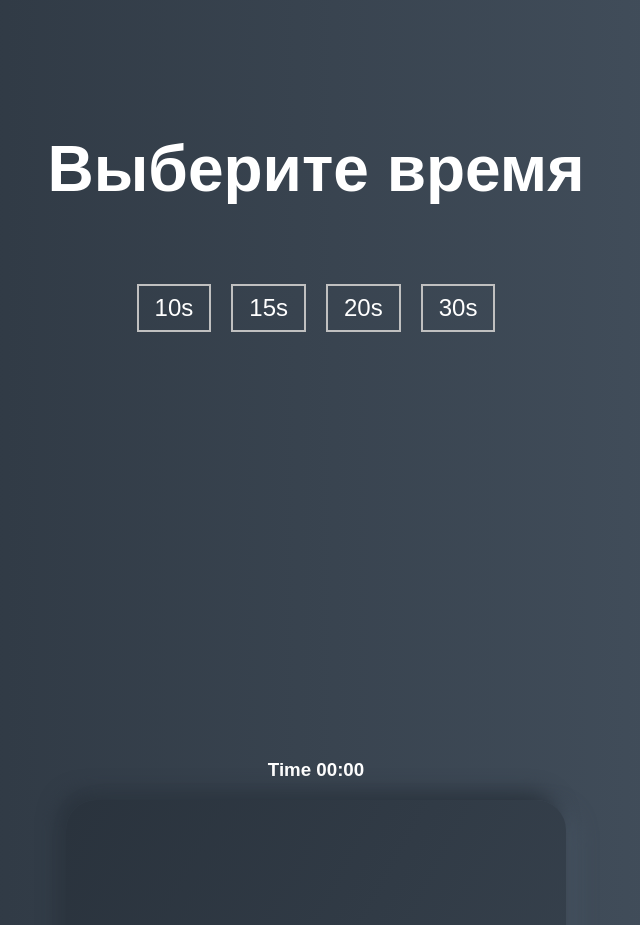
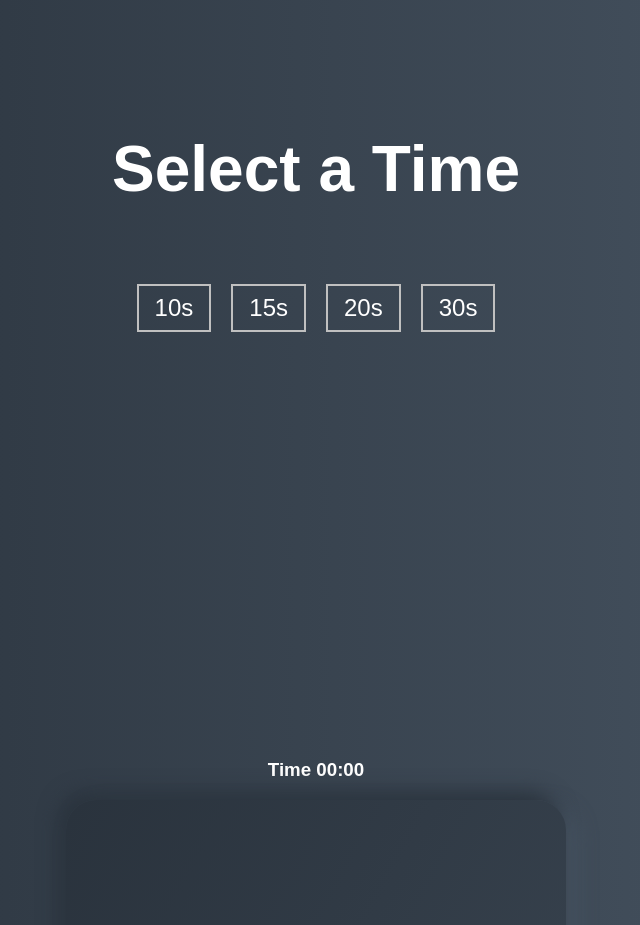
Before and after one commit to GeorgeBarker8/Aim-Trainer, a plain HTML site: page index.html in a window 1280 px wide. Shown: the part 980-1905 px from the top of the page, without its empty margins (324-964 px from the left). Drawn offline with Linux system fonts and the light colour scheme; a web font is replaced by a local one.

Commit message:
index.html

```diff
--- a/index.html
+++ b/index.html
@@ -13,7 +13,7 @@
     </div>
 
     <div class="screen">
-      <h1>Выберите время</h1>
+      <h1>Select a Time</h1>
       <ul class="time-list" id="time-list">
         <li>
           <button class="time-btn" data-time="10">
```
